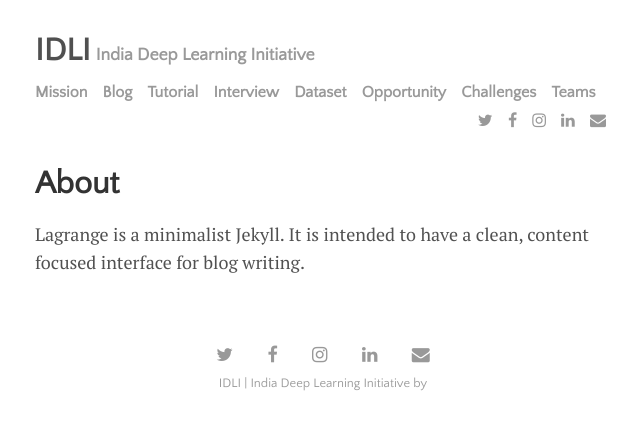
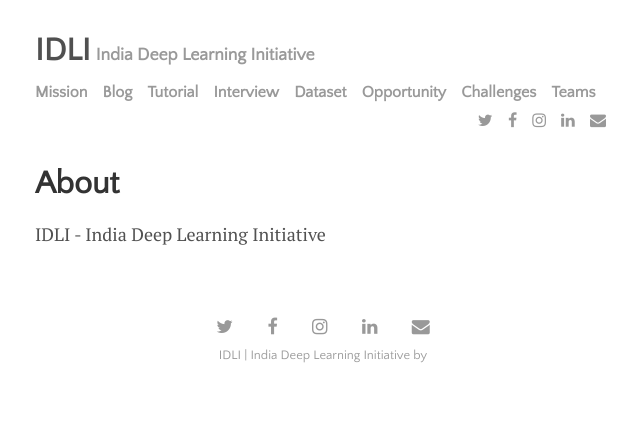
Before and after one commit to IndiaDeepLearningInitiative-IDLI/IndiaDeepLearningInitiative-IDLI.github.io, a Jekyll site: the page built from about.md, in a window 1280 px wide. Shown: the top 430 px of the page, without its empty margins (317-957 px from the left). Built offline with Jekyll 4.4.1, drawn with Linux system fonts in a browser that asks for light colours; nearby versions of some CDN libraries.

Commit message:
update data

```diff
--- a/about.md
+++ b/about.md
@@ -2,4 +2,4 @@
 layout: page
 title: About
 ---
-Lagrange is a minimalist Jekyll. It is intended to have a clean, content focused interface for blog writing.
+IDLI - India Deep Learning Initiative
```
